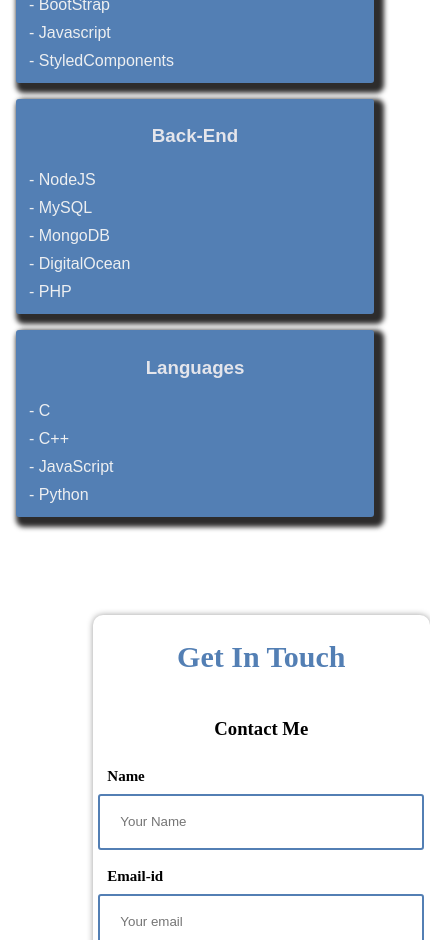
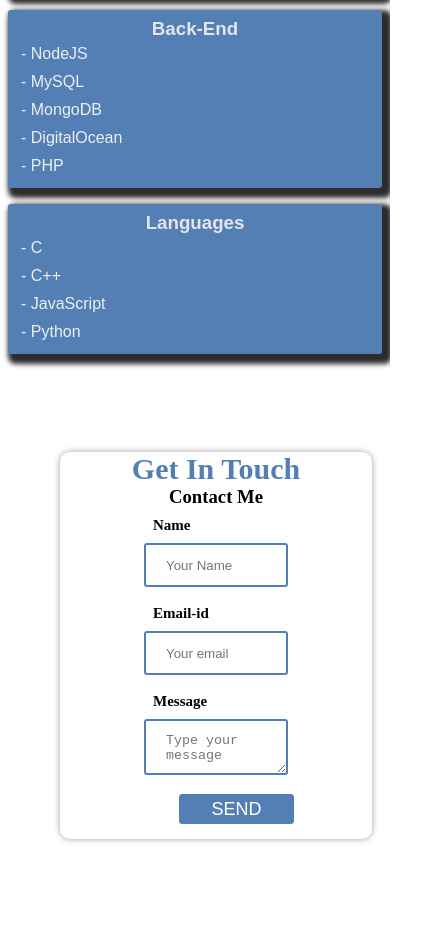
Before and after one commit to siwanijaiswal/MyPortfolio_Website, a React (Create React App) app: page / in a window 390 px wide. Shown: the part 1060-2000 px from the top of the page, 430 px wide, since content can reach past the window. Built offline with nearby package versions, Linux system fonts and the light colour scheme.

Commit message:
CSS changed

```diff
--- a/src/App.css
+++ b/src/App.css
@@ -0,0 +1,4 @@
+*{
+    margin: 0;
+    padding: 0;
+}
--- a/src/styles/Contact.css
+++ b/src/styles/Contact.css
@@ -40,21 +40,6 @@
   justify-content: center;
 }
 
-   */
-
-/* .contact_form-area{
-  height: 4rem;
-}
-
-.contact_form-area textarea{
-  resize: none;
-}
-
-.contact_form-area {
-  display: flex;
-  flex-direction: column;
-  margin: 9px; */
-/* } */
 input {
   height: 45px;
   line-height: 55px;
@@ -104,3 +89,21 @@
   border: 2px solid #537fb4;
 
 }
+
+@media only screen and (max-width: 600px) {
+  .contact_section{
+    width: 80%;
+    margin-left: 60px;
+  }
+}
+@media only screen and (max-width: 430px) {
+  .contact_section{
+    width: 80%;
+    margin-left: 60px;
+
+  }
+  .contact_form-input{
+    height: 40px;
+    width: 120px;
+  }
+}
--- a/src/styles/Footer.css
+++ b/src/styles/Footer.css
@@ -21,8 +21,13 @@
   color: white;
 }
 
-@media only screen and (max-width: 600px) {
+@media only screen and (max-width: 700px) {
   .footer svg {
     font-size: 20px;
   }
 }
+@media only screen and (max-width: 400px) {
+  .footer svg {
+    font-size: 20px;
+  }
+}
--- a/src/styles/Home.css
+++ b/src/styles/Home.css
@@ -128,8 +128,6 @@
   color: #edeff1;
   border-radius: 3px;
   box-shadow: 5px 5px 5px 5px #2d2c2c;
-  /* box-shadow: rgba(83, 163, 206, 0.2) 0px 2px 8px 0px; */
-  /* box-shadow: 0 -5px 3px -3px black,  0 -5px 3px -3px black, 0 -5px 3px -3px black,0 5px 3px -3px black; */
 }
 .skills .list .item:hover{
   box-shadow: 0 5px 3px -3px rgb(20, 65, 73),  0 -5px 3px -3px rgb(49, 60, 88);
--- a/src/styles/Navbar.css
+++ b/src/styles/Navbar.css
@@ -55,9 +55,10 @@
 
   @media only screen and (max-width: 900px) {
     .navbar a {
-      width: 70px;
+      width: 90px;
     }
   }
+
 
   @media only screen and (max-width: 600px) {
     .toggleButton {
```
